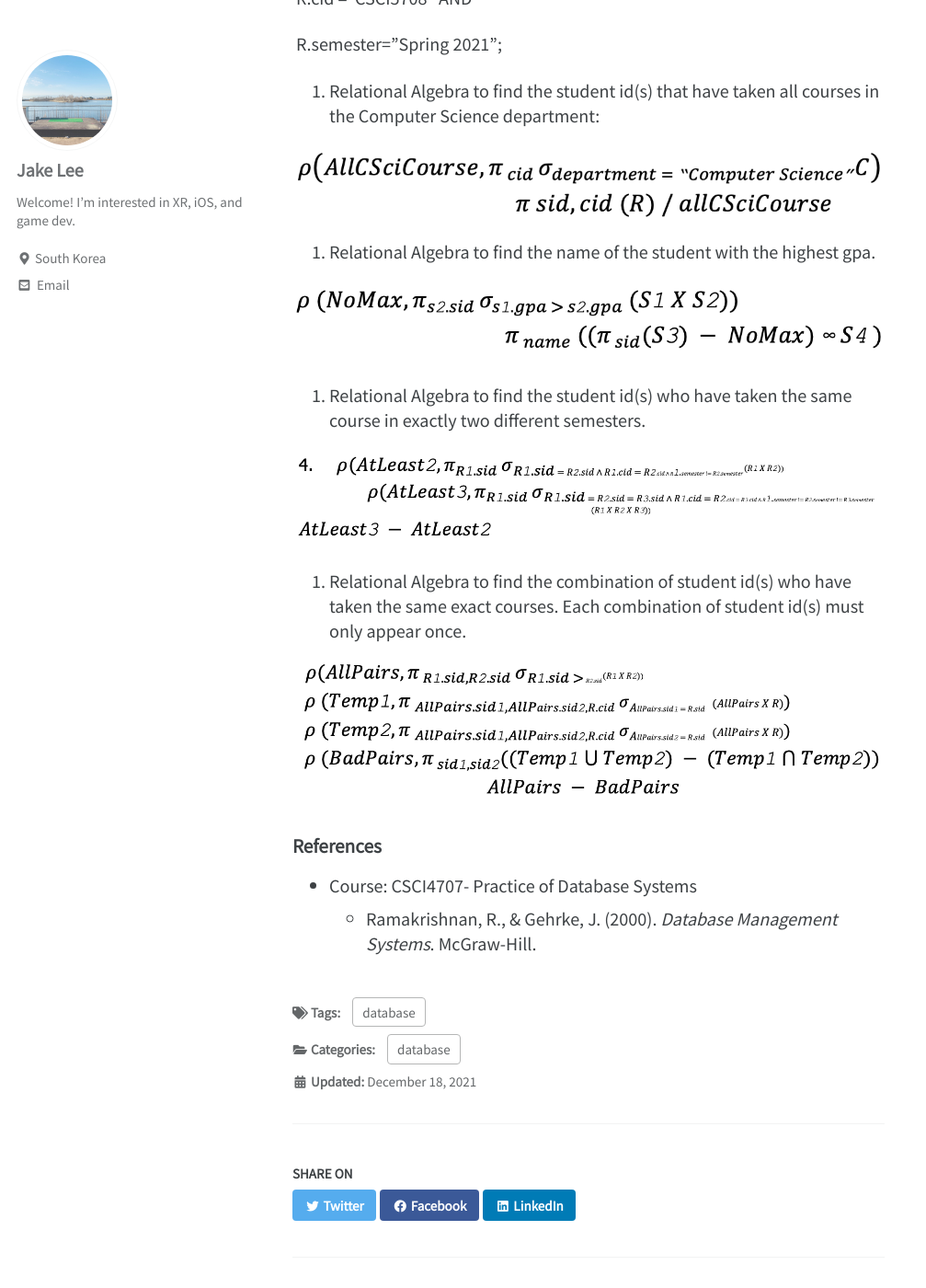
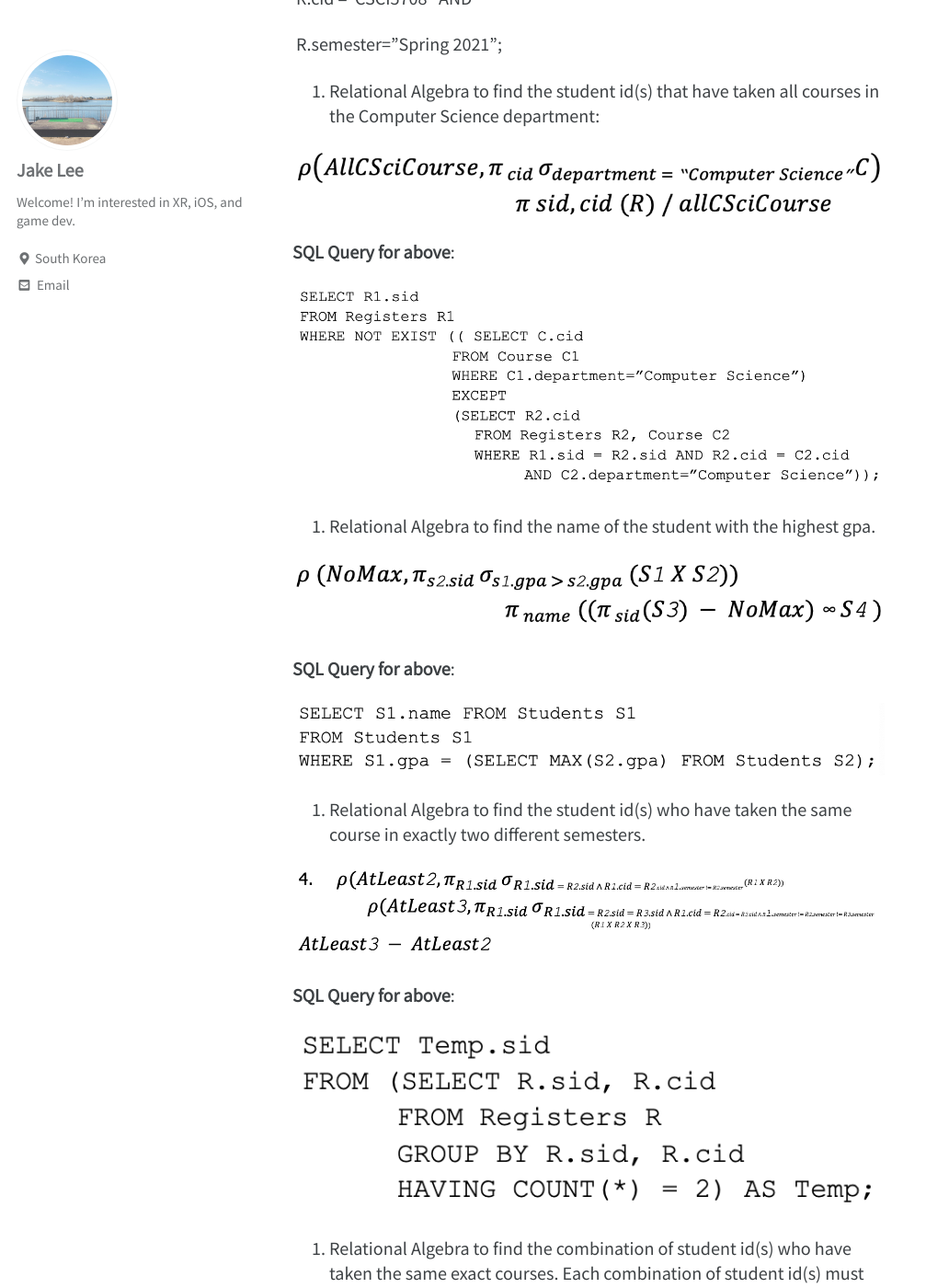
Before and after one commit to lookalee/lookalee.github.io, a Jekyll site: the page built from _posts/2021-12-18-relational-algebra.md, in a window 1280 px wide and 1400 px high, scrolled down 1191 px. Shown: the whole window at 92% size, without its empty margins (0-1007 px from the left). Built offline with Jekyll 4.4.1, drawn with Linux system fonts in a browser that asks for light colours; cached includes are drawn as plain includes; comment, search, counter and statistics services are not loaded.

Commit message:
Edited Relation post

```diff
--- a/_posts/2021-12-18-relational-algebra.md
+++ b/_posts/2021-12-18-relational-algebra.md
@@ -41,21 +41,33 @@ WHERE S.sid = R.sid AND
 
 ![image-20211218065359702](/assets/images/image-20211218065359702.png)
 
+**SQL Query for above**:
+
+![image-20211218070916830](/assets/images/image-20211218070916830.png)
+
 3. Relational Algebra to find the name of the student with the highest gpa.
 
 ![image-20211218065434476](/assets/images/image-20211218065434476.png)
+
+**SQL Query for above**:
+
+![image-20211218070942546](/assets/images/image-20211218070942546.png)
 
 4. Relational Algebra to find the student id(s) who have taken the same course in exactly two different semesters.
 
 ![image-20211218065454254](/assets/images/image-20211218065454254.png)
 
+**SQL Query for above**:
+
+![image-20211218071004413](/assets/images/image-20211218071004413.png)
+
 5. Relational Algebra to find  the  combination  of  student  id(s)  who  have  taken  the  same  exact  courses.  Each combination of student id(s) must only appear once.
 
 ![image-20211218065514216](/assets/images/image-20211218065514216.png)
 
+**SQL Query for above**:
 
-
-
+![image-20211218071025715](/assets/images/image-20211218071025715.png)
 
 #### References
 
```
Also changed, not shown: assets/images/image-20211218070916830.png (added), assets/images/image-20211218070942546.png (added), assets/images/image-20211218071004413.png (added), assets/images/image-20211218071025715.png (added).
